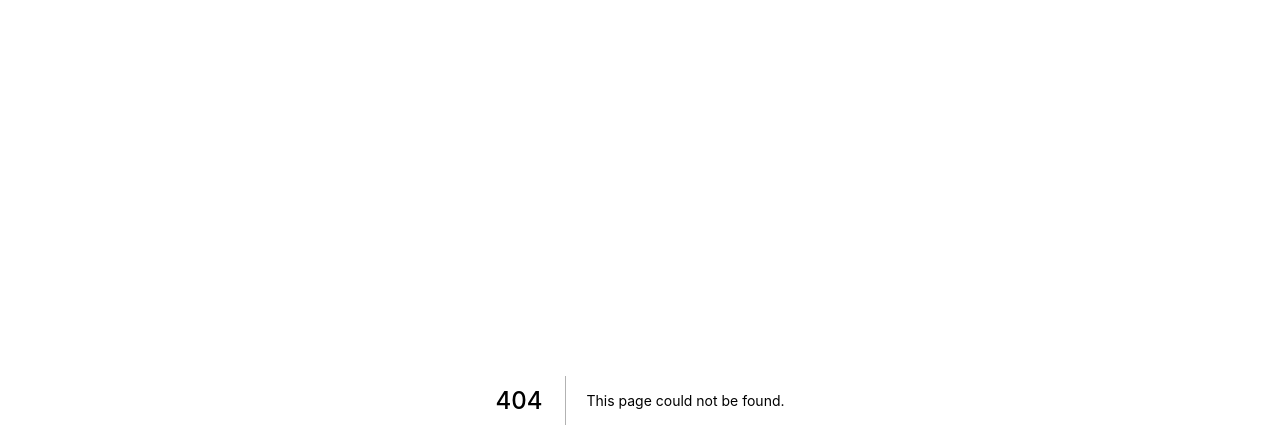
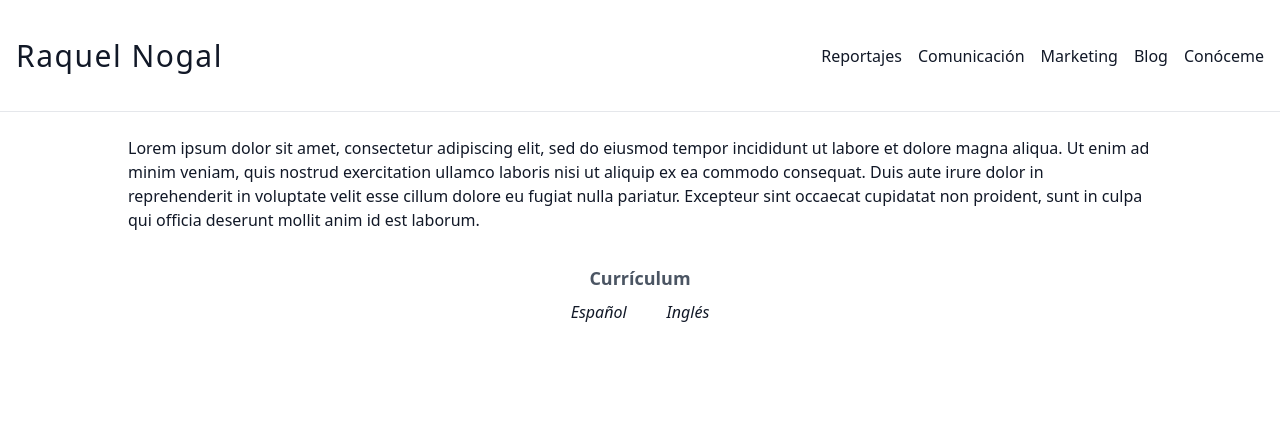
Before and after one commit to huco95/raquel-nogal-next, a Next.js app: page /about in a window 1280 px wide. Before the commit this address had no page. Shown: the top 448 px of the page. Built offline with nearby package versions, Linux system fonts and the light colour scheme.

Commit message:
feat: About page

```diff
--- /dev/null
+++ b/components/Curriculum.js
@@ -0,0 +1,29 @@
+import Link from "next/link";
+
+export default function Curriculum() {
+  return (
+    <div className="text-center">
+      <h2 className="mb-2 text-lg font-semibold text-gray-600">Currículum</h2>
+
+      <div className="flex justify-center gap-x-10">
+        <Link href="/curriculum/CV_RaquelNogal_ES.pdf">
+          <a
+            className="flex items-center justify-center italic hover:underline gap-x-2"
+            target="_blank"
+          >
+            Español
+          </a>
+        </Link>
+
+        <Link href="/curriculum/CV_RaquelNogal_EN.pdf">
+          <a
+            className="flex items-center justify-center italic hover:underline gap-x-2"
+            target="_blank"
+          >
+            Inglés
+          </a>
+        </Link>
+      </div>
+    </div>
+  );
+}
--- a/components/Links.js
+++ b/components/Links.js
@@ -33,7 +33,7 @@ export default function Links({ classNames }) {
         </Link>
       </li>
       <li>
-        <Link href="/conoceme">
+        <Link href="/about">
           <a className="links">Conóceme</a>
         </Link>
       </li>
--- /dev/null
+++ b/pages/about.js
@@ -0,0 +1,22 @@
+import Curriculum from "../components/Curriculum";
+import Layout from "../components/Layout";
+
+export default function About() {
+  return (
+    <Layout>
+      <div className="mb-8">
+        <p>
+          Lorem ipsum dolor sit amet, consectetur adipiscing elit, sed do
+          eiusmod tempor incididunt ut labore et dolore magna aliqua. Ut enim ad
+          minim veniam, quis nostrud exercitation ullamco laboris nisi ut
+          aliquip ex ea commodo consequat. Duis aute irure dolor in
+          reprehenderit in voluptate velit esse cillum dolore eu fugiat nulla
+          pariatur. Excepteur sint occaecat cupidatat non proident, sunt in
+          culpa qui officia deserunt mollit anim id est laborum.
+        </p>
+      </div>
+
+      <Curriculum />
+    </Layout>
+  );
+}
```
Also changed, not shown: 2 other files (tests, documents, lock files or other folders).
